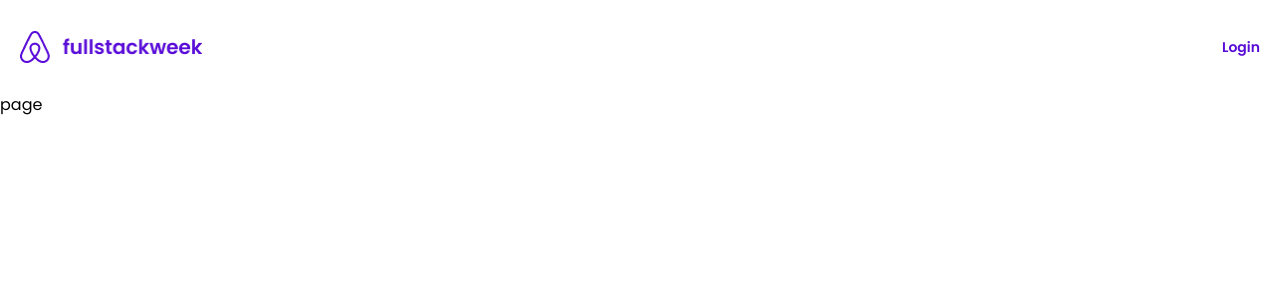
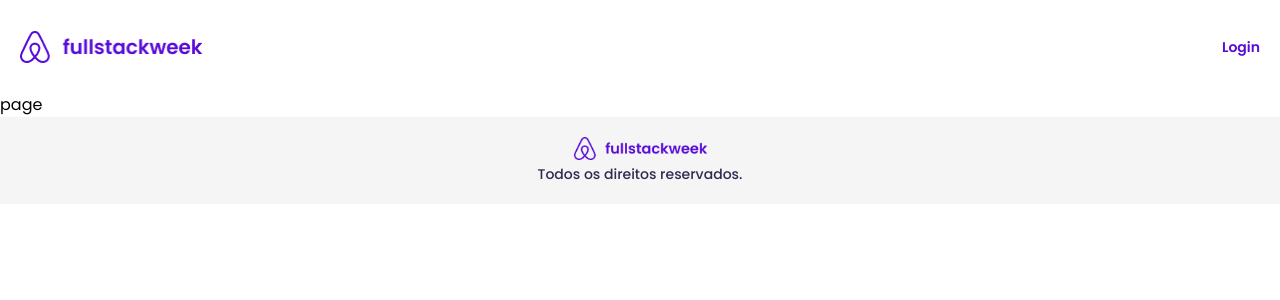
Before and after one commit to matfigueiredo/fullstackweek, a Next.js app: page /about in a window 1280 px wide. Shown: the top 300 px of the page. Built offline with nearby package versions, Linux system fonts and the light colour scheme; no server answers.

Commit message:
feat: add footer component

```diff
--- a/src/app/layout.tsx
+++ b/src/app/layout.tsx
@@ -2,6 +2,7 @@
 import "./globals.css";
 import { Poppins } from "next/font/google";
 import Header from "@/components/Header";
+import Footer from "@/components/Footer";
 
 const poppins = Poppins({
   subsets: ["latin"],
@@ -24,6 +25,7 @@
         <NextAuthProvider>
           <Header />
           {children}
+          <Footer />
         </NextAuthProvider>
       </body>
     </html>
--- /dev/null
+++ b/src/components/Footer.tsx
@@ -0,0 +1,15 @@
+import Image from "next/image";
+import React from "react";
+
+const Footer = () => {
+  return (
+    <div className="bg-walterWhite p-5 justify-center flex flex-col items-center">
+      <Image src="/logo.png" width={133} height={23} alt="Full Stack Week" />
+      <p className="text-sm font-medium mt-1 text-primaryDarker">
+        Todos os direitos reservados.
+      </p>
+    </div>
+  );
+};
+
+export default Footer;
--- a/tailwind.config.js
+++ b/tailwind.config.js
@@ -16,6 +16,7 @@
         primaryDarker: "#312A4F",
         grayPrimary: "#717171",
         grayLighter: "#BBBFBF",
+        walterWhite: "#F5F5F5",
       },
       textColor: {
         dark: "#717171",
```
